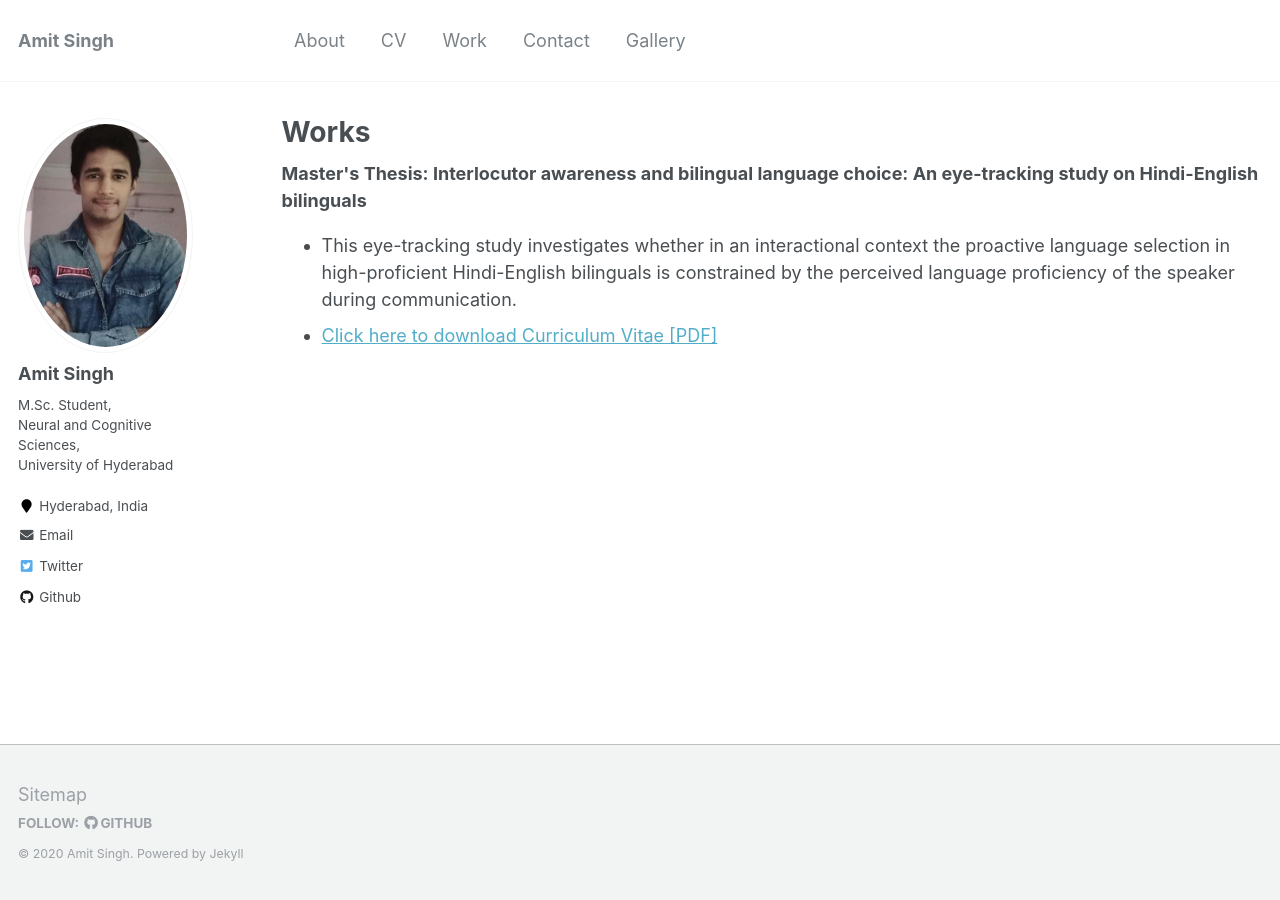
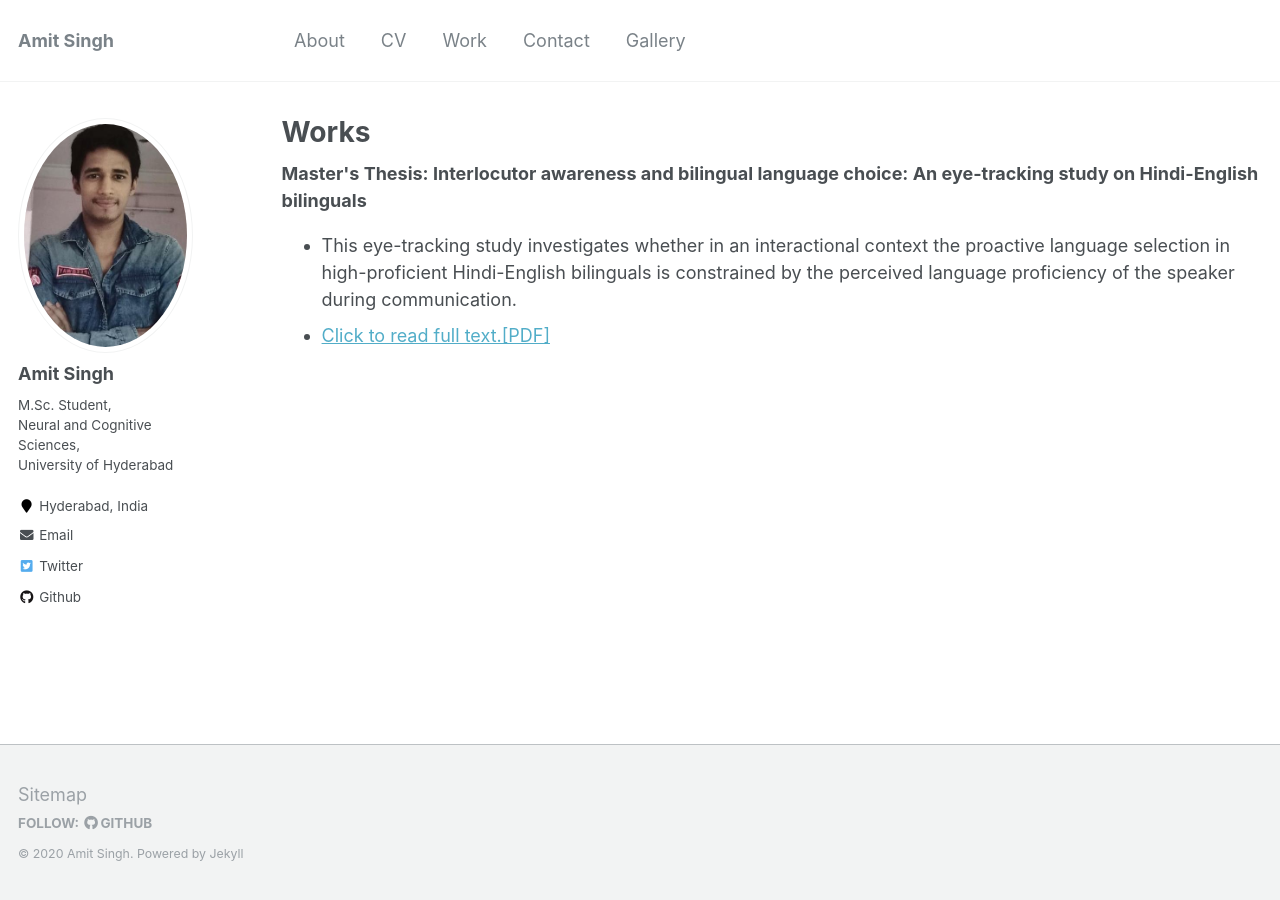
Before and after one commit to amits1ngh/amits1ngh.github.io, a Jekyll site: the page built from _pages/portfolio.html, in a window 1280 px wide. Built offline with Jekyll 4.4.1, drawn with Linux system fonts in a browser that asks for light colours.

Commit message:
Update portfolio.html

```diff
--- a/_pages/portfolio.html
+++ b/_pages/portfolio.html
@@ -9,5 +9,5 @@ author_profile: true
   <li>This eye-tracking study investigates whether in an interactional context the proactive language selection in high-proficient Hindi-English bilinguals is constrained by the perceived language proficiency of the speaker during communication.
 
 </li>
- <li><a href ="/files/cv_Amit.pdf" type="application/pdf">Click here to download Curriculum Vitae [PDF]</a></li>
+ <li><a href ="/files/Thesis.pdf" type="application/pdf">Click to read full text.[PDF]</a></li>
 </ul>
```
